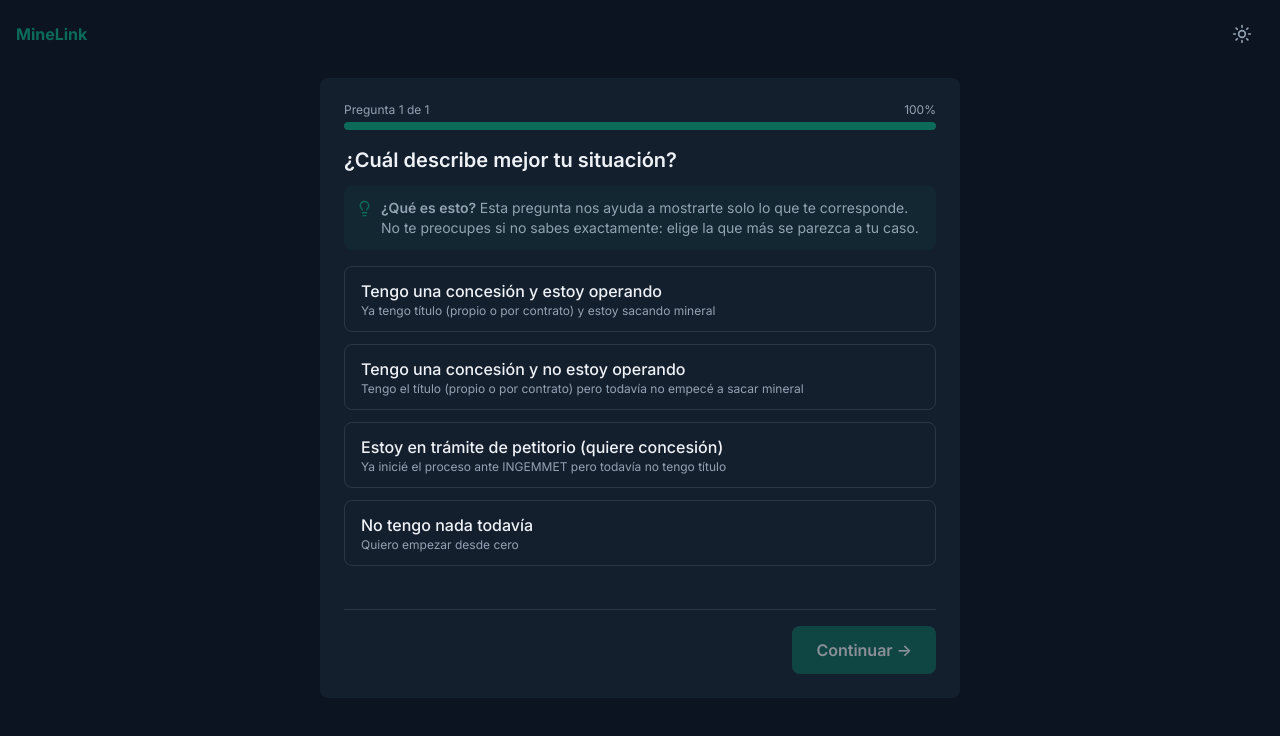
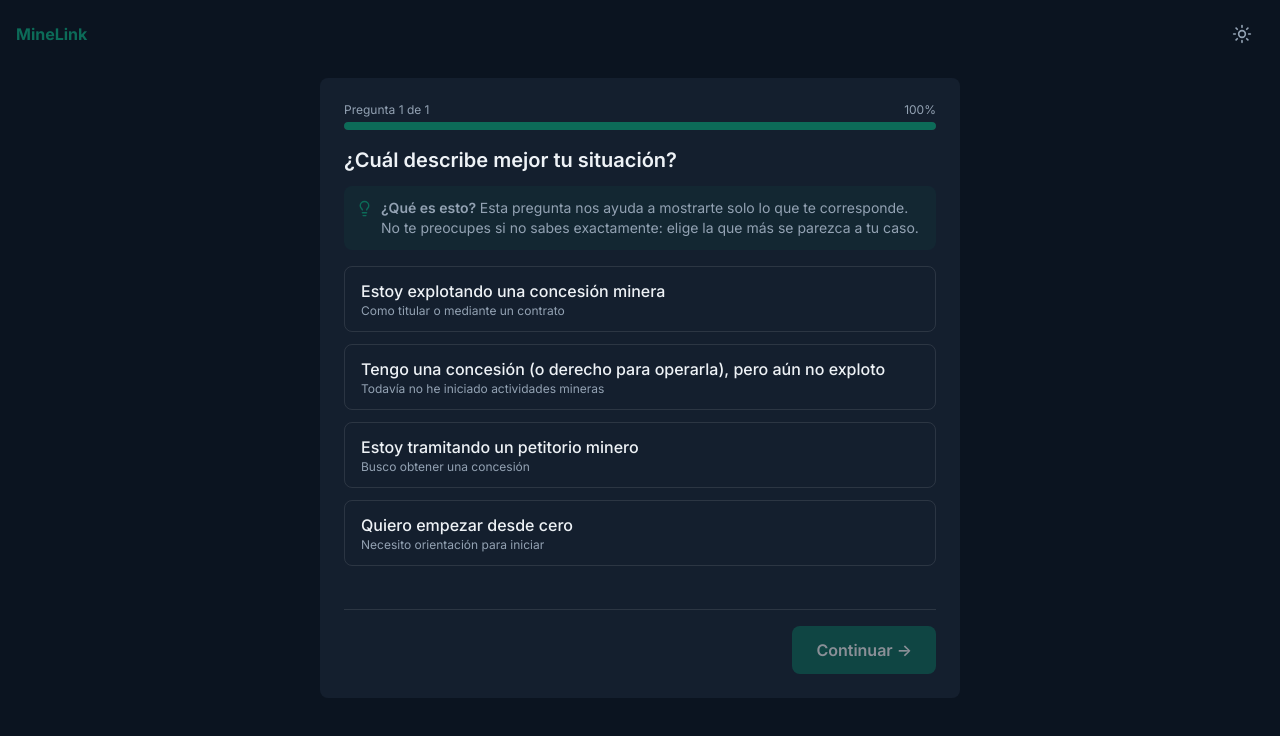
Before and after one commit to esthivencruz46-rgb/MineLINK, a React (Vite) app in the folder minelink-agente/frontend/: page /diagnostico in a window 1280 px wide. Shown: the top 736 px of the page. Built offline with nearby package versions, Linux system fonts and the light colour scheme; no server answers; what @capacitor/core would draw is missing.

Commit message:
Update preguntas.ts

```diff
--- a/minelink-agente/frontend/src/data/preguntas.ts
+++ b/minelink-agente/frontend/src/data/preguntas.ts
@@ -43,10 +43,10 @@ export const MODULO_0: PreguntaCatalogo[] = [
     ayuda:
       "Esta pregunta nos ayuda a mostrarte solo lo que te corresponde. No te preocupes si no sabes exactamente: elige la que más se parezca a tu caso.",
     opciones: [
-      { valor: "concesion_propia", etiqueta: "Tengo una concesión y estoy operando", descripcion: "Ya tengo título (propio o por contrato) y estoy sacando mineral" },
-      { valor: "concesion_no_operando", etiqueta: "Tengo una concesión y no estoy operando", descripcion: "Tengo el título (propio o por contrato) pero todavía no empecé a sacar mineral" },
-      { valor: "petitorio_tramite", etiqueta: "Estoy en trámite de petitorio (quiere concesión)", descripcion: "Ya inicié el proceso ante INGEMMET pero todavía no tengo título" },
-      { valor: "nada", etiqueta: "No tengo nada todavía", descripcion: "Quiero empezar desde cero" },
+      { valor: "concesion_propia", etiqueta: "Estoy explotando una concesión minera", descripcion: "Como titular o mediante un contrato" },
+      { valor: "concesion_no_operando", etiqueta: "Tengo una concesión (o derecho para operarla), pero aún no exploto", descripcion: "Todavía no he iniciado actividades mineras" },
+      { valor: "petitorio_tramite", etiqueta: "Estoy tramitando un petitorio minero", descripcion: "Busco obtener una concesión" },
+      { valor: "nada", etiqueta: "Quiero empezar desde cero", descripcion: "Necesito orientación para iniciar" },
     ],
   },
   {
```
